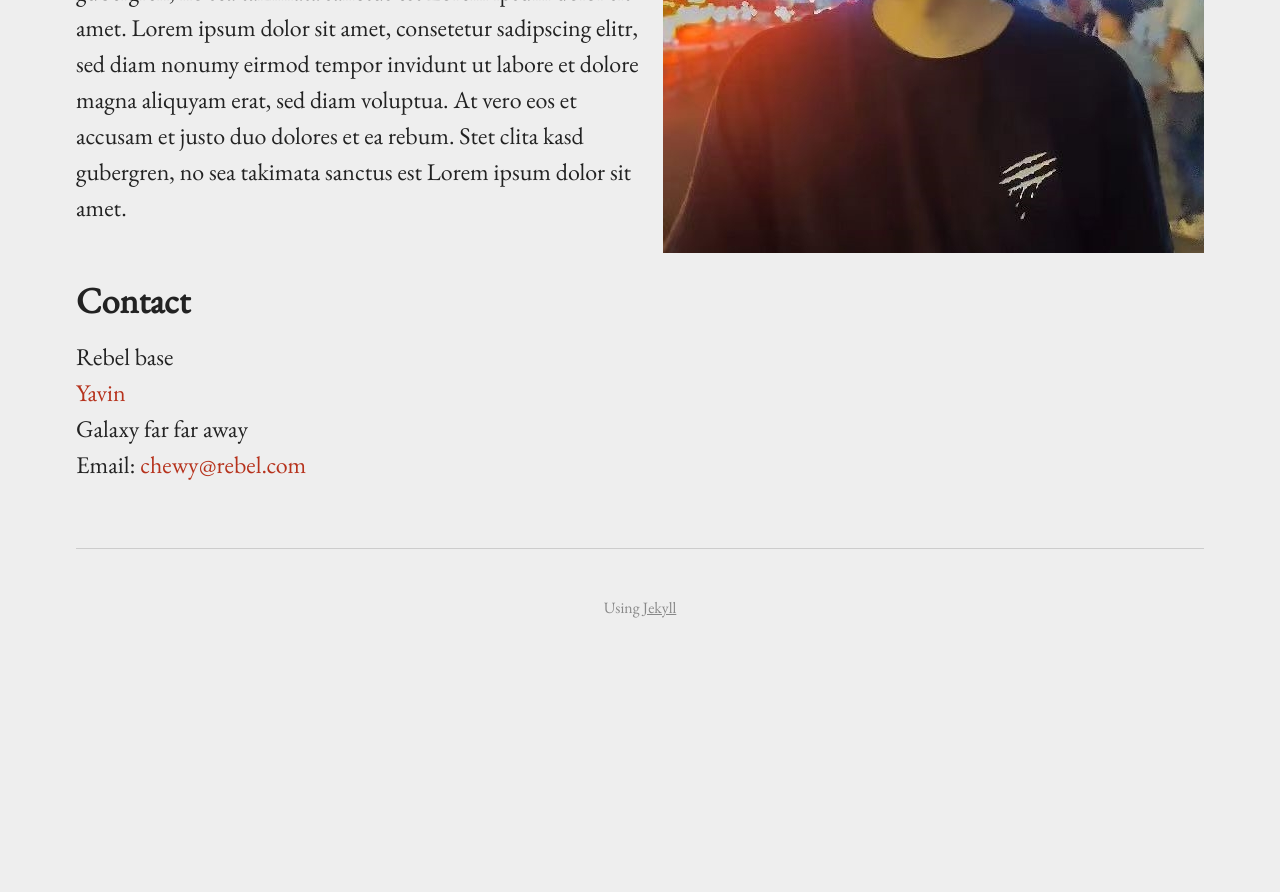
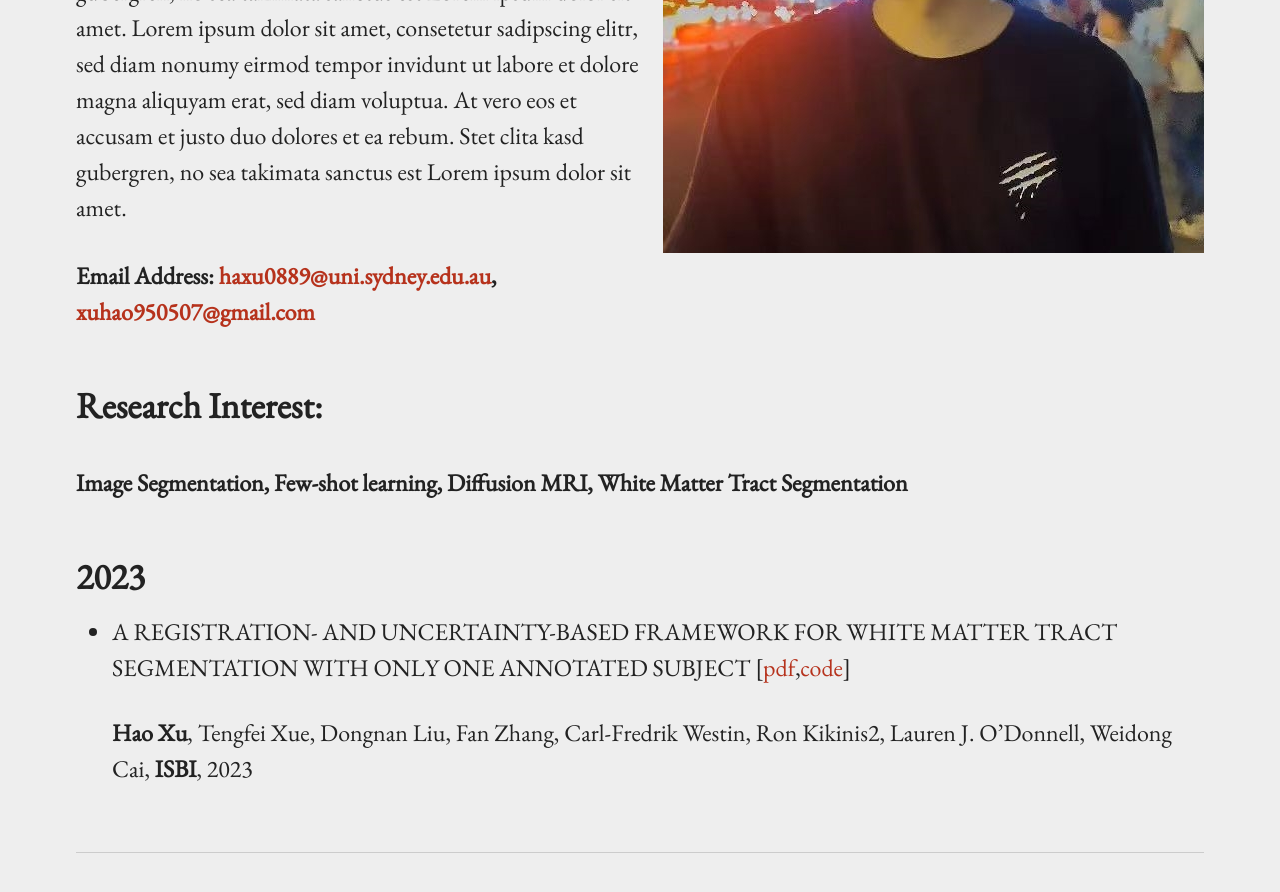
Before and after one commit to HaoXu0507/HaoXu0507.github.io, a Jekyll site: the page built from index.md, in a window 1280 px wide and 900 px high, scrolled down 576 px. Shown: the top 892 px of the window. Built offline with Jekyll 4.4.1, drawn with Linux system fonts in a browser that asks for light colours; before the commit the page ends 1220 px from its top, so only the background shows below that.

Commit message:
Update index.md

```diff
--- a/index.md
+++ b/index.md
@@ -8,13 +8,13 @@ permalink: /
 
 Lorem ipsum dolor sit amet, consetetur sadipscing elitr, sed diam nonumy eirmod tempor invidunt ut labore et dolore magna aliquyam erat, sed diam voluptua. At vero eos et accusam et justo duo dolores et ea rebum. Stet clita kasd gubergren, no sea takimata sanctus est Lorem ipsum dolor sit amet. Lorem ipsum dolor sit amet, consetetur sadipscing elitr,  sed diam nonumy eirmod tempor invidunt ut labore et dolore magna aliquyam erat, sed diam voluptua. At vero eos et accusam et justo duo dolores et ea rebum. Stet clita kasd gubergren, no sea takimata sanctus est Lorem ipsum dolor sit amet. Lorem ipsum dolor sit amet, consetetur sadipscing elitr,  sed diam nonumy eirmod tempor invidunt ut labore et dolore magna aliquyam erat, sed diam voluptua. At vero eos et accusam et justo duo dolores et ea rebum. Stet clita kasd gubergren, no sea takimata sanctus est Lorem ipsum dolor sit amet.
 
-## Contact
+#### Email Address: [haxu0889@uni.sydney.edu.au](haxu0889@uni.sydney.edu.au), [xuhao950507@gmail.com](xuhao950507@gmail.com)
 
-Rebel base <br />
-[Yavin] <br />
-Galaxy far far away<br />
-Email: [chewy@rebel.com]
+## Research Interest:
 
+#### Image Segmentation, Few-shot learning, Diffusion MRI, White Matter Tract Segmentation
 
-[Yavin]: https://en.wikipedia.org/wiki/Yavin
-[chewy@rebel.com]: mailto:chewy@rebel.com
+## 2023
+* A REGISTRATION- AND UNCERTAINTY-BASED FRAMEWORK FOR WHITE MATTER TRACT SEGMENTATION WITH ONLY ONE ANNOTATED SUBJECT [[pdf](https://arxiv.org/abs/2303.14371),[code](https://github.com/HaoXu0507/ISBI2023-One-Shot-WM-Tract-Segmentation)]
+
+  **Hao Xu**, Tengfei Xue, Dongnan Liu, Fan Zhang, Carl-Fredrik Westin, Ron Kikinis2, Lauren J. O’Donnell, Weidong Cai, **ISBI**, 2023
```
Also changed, not shown: other parts of index.md (+1 -1 lines).
